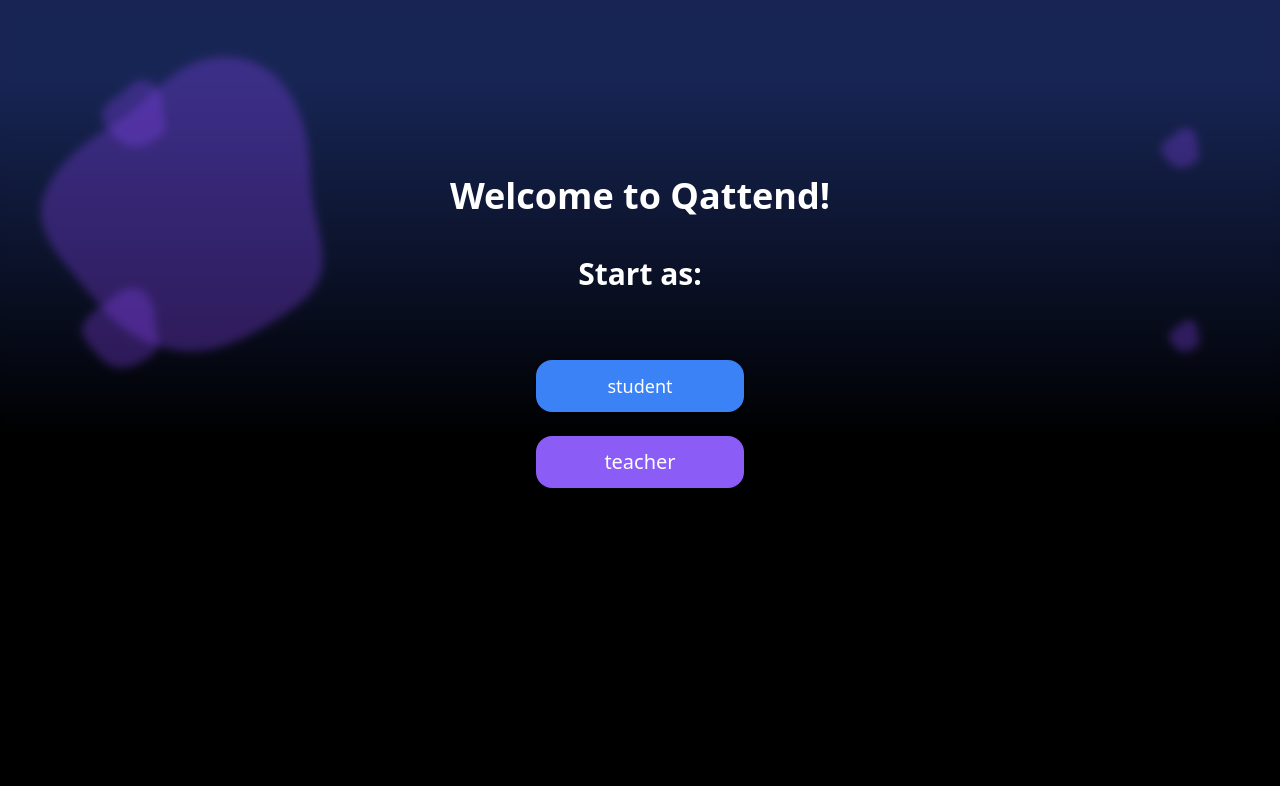
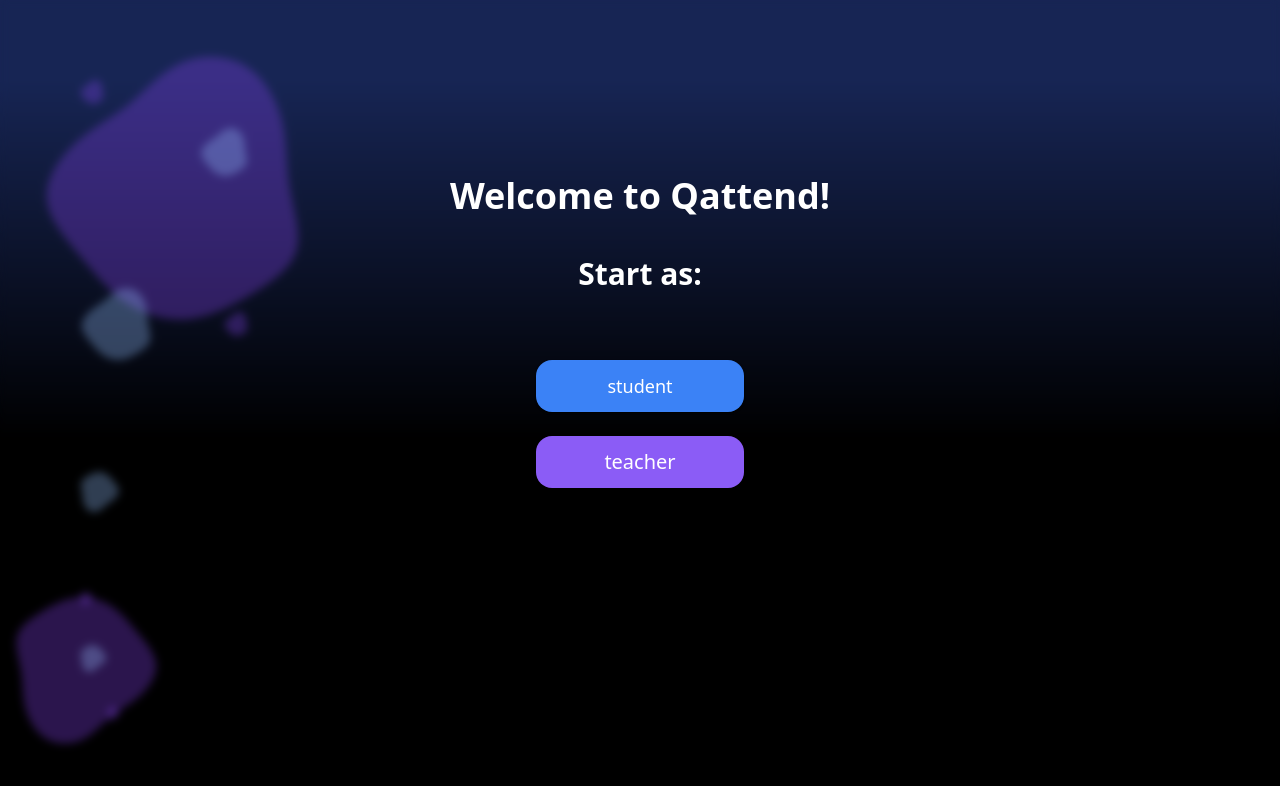
Before and after one commit to dhirtiman/q-attend, a Vue app: page /home in a window 1280 px wide. Shown: the top 786 px of the page. Built offline with nearby package versions, Linux system fonts and the light colour scheme.

Commit message:
blob things added to homescreen

```diff
--- /dev/null
+++ b/src/components/ui/BlobContainer copy.vue
@@ -0,0 +1,9 @@
+<template>
+    <div class="absolute">
+  <img src="../../assets/blob.svg" alt="blob" class="absolute left-10 top-14 z-0 size-11/12 " />
+  <img src="../../assets/blob.svg" alt="blob" class="absolute left-20 top-20 z-0 size-1/12" />
+  <img src="../../assets/blob2.svg" alt="blob" class="absolute right-10 top-32 z-0 size-2/12  " />
+  <img src="../../assets/blob.svg" alt="blob" class="absolute right-10 -bottom-12 z-0 size-1/12" />
+  <img src="../../assets/blob2.svg" alt="blob" class="absolute left-20 top-72   z-0 size-3/12" />
+</div>
+</template>
--- /dev/null
+++ b/src/components/ui/BlobContainer.vue
@@ -0,0 +1,23 @@
+<template>
+    <div class="absolute">
+  <img src="../../assets/blob.svg" alt="blob" class="absolute left-10 top-14 z-0 size-11/12 " :class="{ 'absolute left-10 top-14 z-0 size-11/12 ' : smol }" />
+  <img src="../../assets/blob.svg" alt="blob" class="absolute left-20 top-20 z-0 size-1/12 " :class="{'absolute left-16 top-16 z-0 size-1/12': smol}" />
+  <img src="../../assets/blob2.svg" alt="blob" class="absolute right-10 top-32 z-0 size-2/12  " :class="{'absolute right-0 top-24 z-0 size-2/12  ': smol}" />
+  <img src="../../assets/blob.svg" alt="blob" class="absolute right-10 -bottom-12 z-0 size-1/12" :class="{'absolute -right-1 -bottom-12 z-0 size-1/12': smol}" />
+  <img src="../../assets/blob2.svg" alt="blob" class="absolute left-20 top-72   z-0 size-3/12" :class="{'absolute left-20 top-48    z-0 size-3/12': smol}"/>
+</div>
+</template>
+
+
+<script>
+
+export default {
+   props: {
+    smol: {
+      type: Boolean,
+      required: false,
+      default: false,
+    }
+   }
+}
+</script>
--- a/src/main.js
+++ b/src/main.js
@@ -10,7 +10,7 @@
 
 import BaseButton from './components/ui/BaseButton.vue';
 import BaseDialog from './components/ui/BaseDialog.vue';
-
+import BlobContainer from './components/ui/BlobContainer.vue';
 
 
 const app = createApp(App);
@@ -20,6 +20,7 @@
 
 app.component('base-button', BaseButton);
 app.component('base-dialog', BaseDialog);
+app.component('blob-container',BlobContainer);
 
 
 app.mount('#app');
--- a/src/pages/HomeView.vue
+++ b/src/pages/HomeView.vue
@@ -2,13 +2,10 @@
   <div
     class="flex h-svh w-full flex-col items-center justify-normal bg-black bg-gradient-to-b from-blue-950 from-10% via-black text-white"
   >
-  <div class="absolute  w-full h-full">
-  <img src="../assets/blob.svg" alt="blob" class="absolute left-10 top-14 z-0" />
-  <img src="../assets/blob.svg" alt="blob" class="absolute left-20 top-20 z-0 size-1/12" />
-  <img src="../assets/blob.svg" alt="blob" class="absolute right-20 top-32 z-0 size-10" />
-  <img src="../assets/blob.svg" alt="blob" class="absolute right-20 top-80 z-0 size-8" />
-  <img src="../assets/blob.svg" alt="blob" class="absolute left-20 top-72 z-0 size-20" />
-</div>
+    <blob-container class="left-0  size-72"></blob-container>
+  <blob-container class=" rotate-180 left-10  bottom-0  size-40" smol></blob-container>
+
+
 
     <div class="fixed h-full w-full backdrop-blur-sm"></div>
     <div class="z-10 flex flex-col items-center">
```
Also changed, not shown: src/assets/blob2.svg (added).
